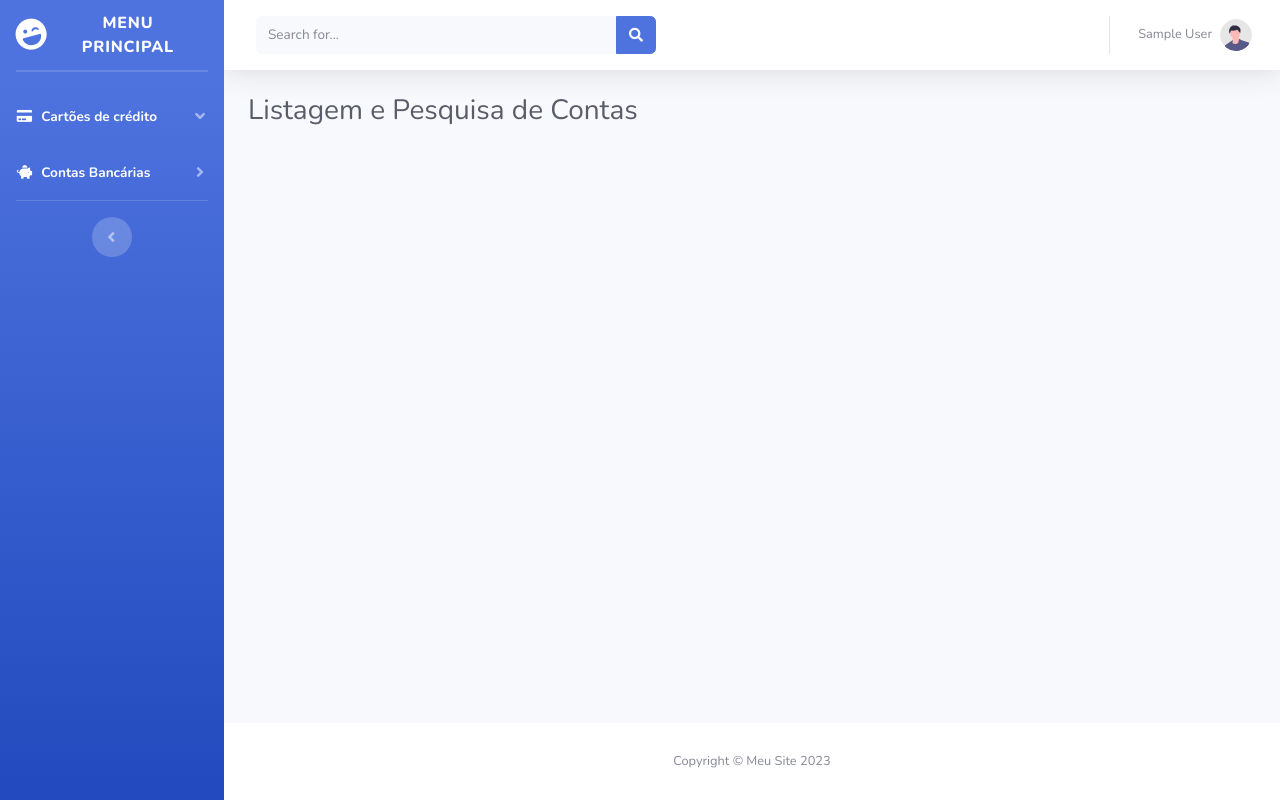
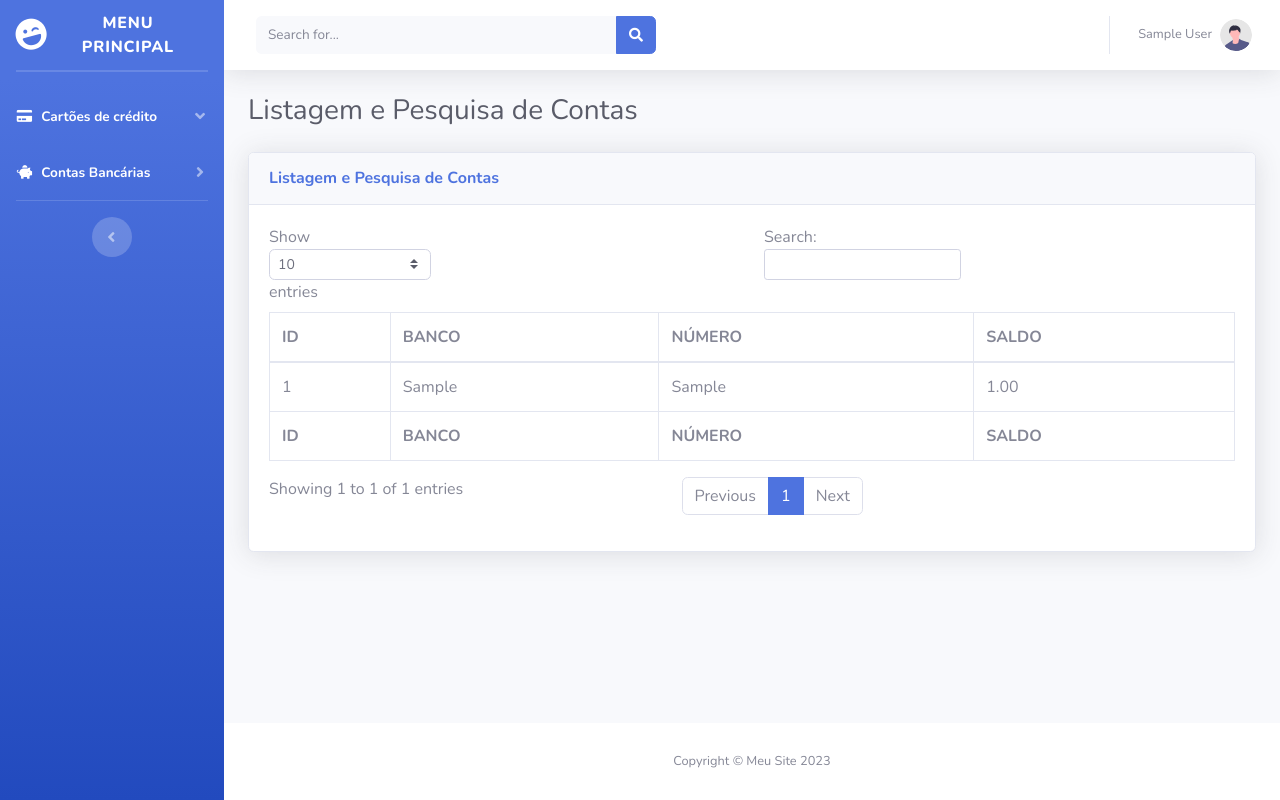
Before and after one commit to SSKings/projeto_templated_bootstrap_php, a PHP site: page /listagemPesquisaConta.php in a window 1280 px wide. Run offline with PHP 8.4, Linux system fonts and the light colour scheme; the visitor is signed in with stand-in values (Sample User, id 1); tables that the repository leaves empty hold one stand-in row (values such as "Sample post").

Commit message:
listando e pesquisando contas

```diff
--- a/listagemPesquisaConta.php
+++ b/listagemPesquisaConta.php
@@ -195,8 +195,50 @@
                         <h1 class="h3 mb-0 text-gray-800">Listagem e Pesquisa de Contas</h1>
                     </div>
 
+                    <div class="card shadow mb-4">
+                        <div class="card-header py-3">
+                            <h6 class="m-0 font-weight-bold text-primary">Listagem e Pesquisa de Contas</h6>
+                        </div>
 
+                        <div class="card-body">
+                            <div class="table-responsive">
+                                <table class="table table-bordered" id="dataTable" width="100%" cellspacing="0">
+                                    <thead>
+                                        <tr>
+                                            <th>ID</th>
+                                            <th>BANCO</th>
+                                            <th>NÚMERO</th>
+                                            <th>SALDO</th>
+                                        </tr>
+                                    </thead>
+                                    <tfoot>
+                                        <tr>
+                                            <th>ID</th>
+                                            <th>BANCO</th>
+                                            <th>NÚMERO</th>
+                                            <th>SALDO</th>
+                                        </tr>
+                                    </tfoot>
+                                    <tbody>
+                                        <?php
+                                            include 'tabelaConta.php';
 
+                                        ?>
+                                    </tbody>
+                                </table>
+                                <?php
+                                    if (isset($_GET['erro'])) {
+                                        $erro = $_GET['erro'];
+                                        echo '<div class="alert alert-danger">' . htmlspecialchars($erro) . '</div>';
+                                    }else if(isset($_GET['sucesso'])){
+                                        $sucesso = $_GET['sucesso'];
+                                        echo '<div class="alert alert-success">' . htmlspecialchars($sucesso) . '</div>';
+                                    }
+                                ?>
+                            </div>
+                        </div>
+
+                    </div>
 
                 </div>
                 <!-- /.container-fluid -->
@@ -254,6 +296,11 @@
 
     <!-- Custom scripts for all pages-->
     <script src="js/sb-admin-2.min.js"></script>
+    <script src="vendor/datatables/jquery.dataTables.min.js"></script>
+    <script src="vendor/datatables/dataTables.bootstrap4.min.js"></script>
+
+    <!-- Page level custom scripts -->
+    <script src="js/demo/datatables-demo.js"></script>
 
 </body>
 
--- /dev/null
+++ b/tabelaConta.php
@@ -0,0 +1,49 @@
+<?php
+
+if ($_SERVER["REQUEST_METHOD"] == "GET") {
+
+    include 'dadosDeConexao.php';
+    session_start();
+
+try{
+    $conexao = new mysqli($URL, $USUARIO, $SENHA, $BD);
+
+    if ($conexao->connect_error) {
+        $erro = "Erro de conexão com o servidor.";
+        header("Location: listagemPesquisaConta.php?erro=" . urlencode($erro));
+    }
+
+    $comando = $conexao->prepare("SELECT id, banco, numero, saldo FROM conta
+        WHERE usuario_id = ? ");
+
+    $id = $_SESSION['usuario_id'];
+
+    $comando->bind_param("i", $id);
+
+    $comando->execute();
+    if($resultado = $comando->get_result()){
+
+        while ($row = $resultado->fetch_assoc()) {
+            echo "<tr>";
+            echo "<td>" . $row['id'] . "</td>";
+            echo "<td>" . $row['banco'] . "</td>";
+            echo "<td>" . $row['numero'] . "</td>";
+            echo "<td>" . $row['saldo'] . "</td>";
+            echo "</tr>";
+        }
+
+    } else {
+        $erro = "Não possui conta cadastrada.";
+        header("Location: listagemPesquisaConta.php?erro=" . urlencode($erro));
+    }
+
+
+}catch(Exception $e){
+    $erro = "Erro de Conexão.";
+    header("Location: listagemPesquisaConta.php?erro=" . urlencode($erro));
+}finally{
+    $conexao->close();
+    $comando->close();
+}
+
+}
```
